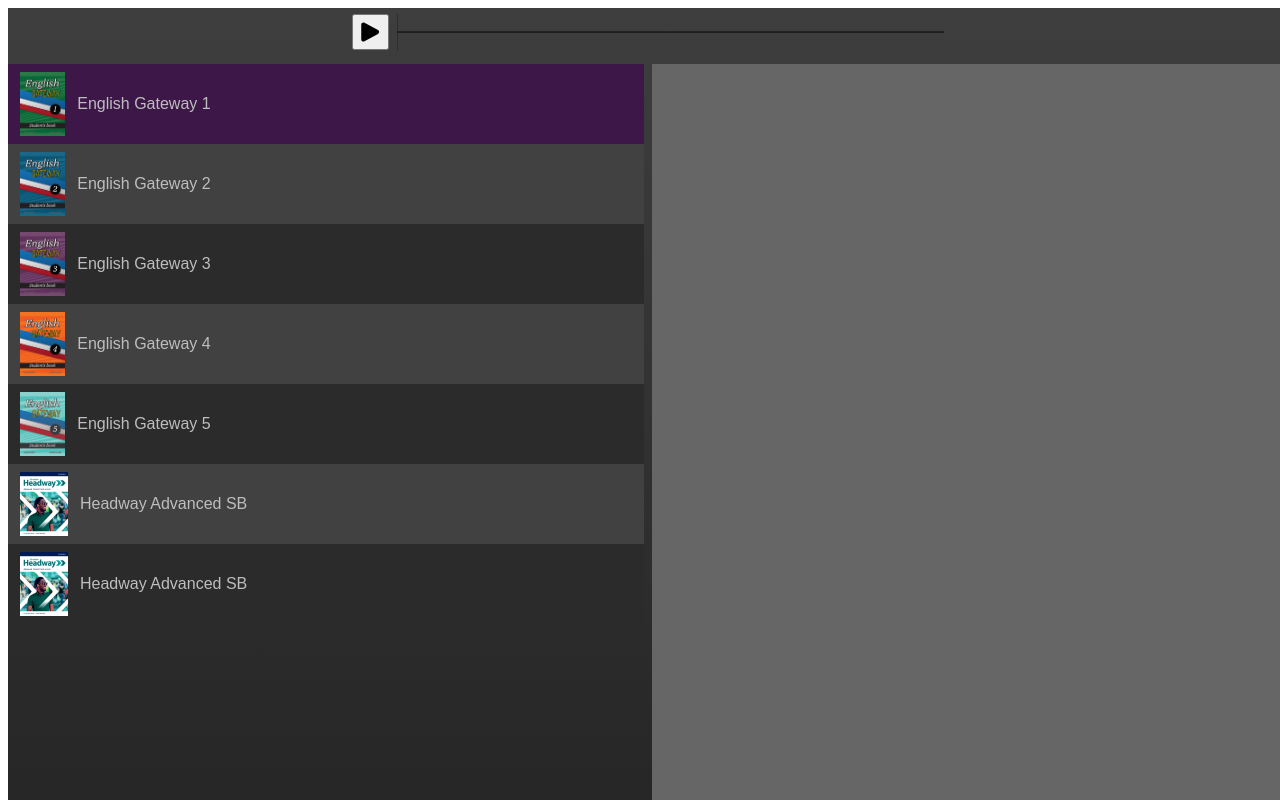
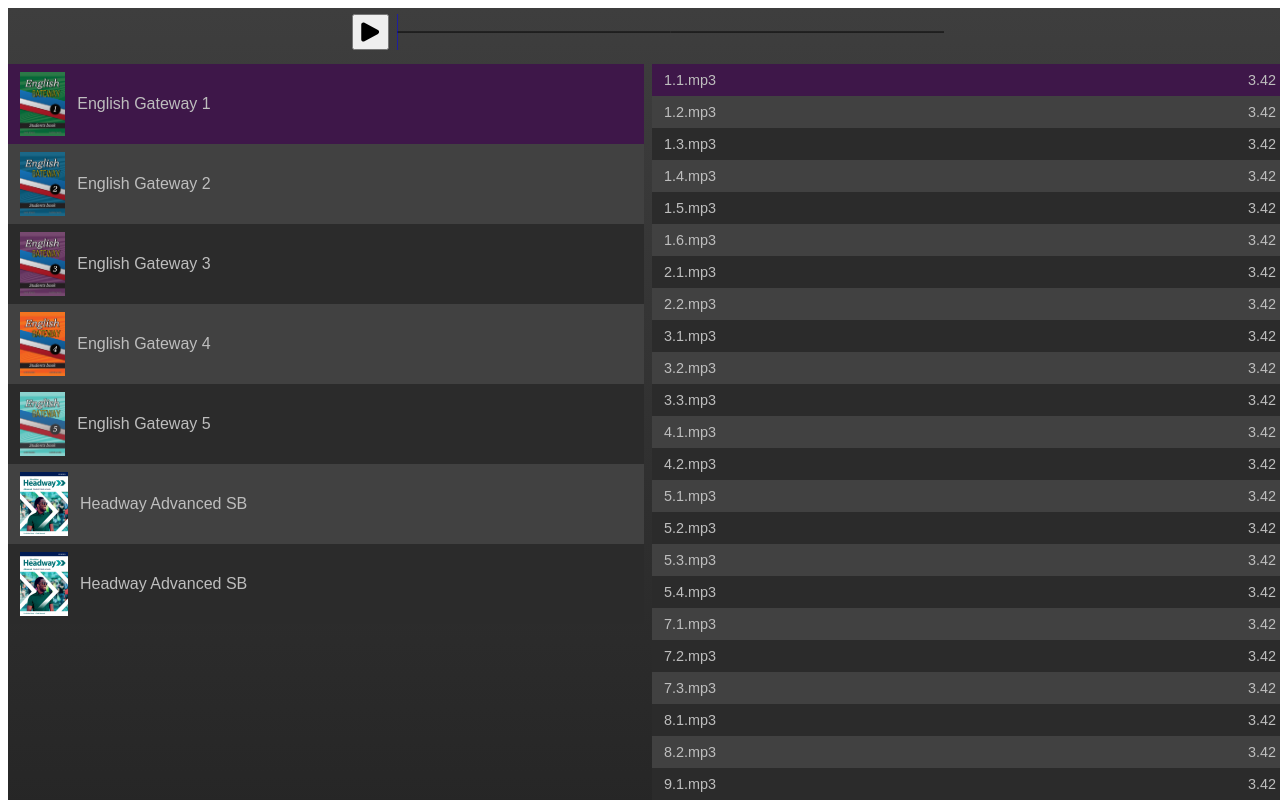
Before and after one commit to andre-rosatto/react_audio_player, a React (Create React App) app: page / in a window 1280 px wide. Built offline with nearby package versions, Linux system fonts and the light colour scheme; no server answers; the HTML template or start-up script is replaced by a standard one.

Commit message:
track listing

```diff
--- a/src/App.css
+++ b/src/App.css
@@ -26,3 +26,42 @@
 	height: 100%;
 	max-height: 100%;
 }
+
+.App ul {
+	display: flex;
+	flex-direction: column;
+	padding: 0;
+	margin: 0;
+	max-height: 100%;
+	overflow-y: auto;
+}
+
+.App li {
+	display: flex;
+	align-items: center;
+	gap: 0.75rem;
+	list-style: none;
+	max-height: 4rem;
+	padding: 0.5rem .75rem;
+	color: #bebebe;
+	background-color: #2b2b2b;
+	cursor: pointer
+}
+
+.App li.track {
+	justify-content: space-between;
+	font-size: 0.9rem;
+}
+
+.App li:nth-child(even) {
+	background-color: #414141;
+}
+
+.App li.selected-item {
+	background-color: #3e1749;
+	pointer-events: none;
+}
+
+.App li img {
+	max-height: inherit;
+}
--- a/src/App.tsx
+++ b/src/App.tsx
@@ -2,15 +2,10 @@
 import './App.css';
 import WavePlayer from './components/WavePlayer';
 import { albums } from './albums';
-import AlbumList from './components/AlbumList';
 
 export default function App() {
 	const [albumIdx, setAlbumIdx] = useState(0);
 	const [trackIdx, setTrackIdx]= useState(0);
-
-	const handleAlbumClick = (idx: number): void => {
-		setAlbumIdx(idx);
-	}
 
   return (
     <div className="App">
@@ -19,13 +14,42 @@
 					url={`./audio/${albums[albumIdx].folder}/${albums[albumIdx].tracks[trackIdx]}`}
 				/>
 			</div>
+
 			<div className='tracks-container'>
-				<AlbumList
-					albums={albums}
-					selectedIdx={albumIdx}
-					onAlbumClick={setAlbumIdx}
-				/>
-				<div style={{backgroundColor: '#666'}}></div>
+				{/* album listing */}
+				<ul>
+					{albums.map((album, idx) =>
+						<li
+							key={idx}
+							className={albumIdx === idx ? 'selected-item' : ''}
+							onClick={() => {
+								setAlbumIdx(idx);
+								setTrackIdx(0);
+							}}
+						>
+							<img
+								src={`./audio/${album.folder}/${album.coverUrl}`}
+								alt={`${album.title} cover`}
+								title={`${album.title}`}
+							/>
+							{album.title}
+						</li>
+					)}
+				</ul>
+
+				{/* track listing */}
+				<ul>
+					{albums[albumIdx].tracks.map((track, idx) =>
+						<li
+							key={idx}
+							className={trackIdx === idx ? 'track selected-item' : 'track'}
+							onClick={() => setTrackIdx(idx)}
+						>
+							<span>{track}</span>
+							<span>3.42</span>
+						</li>
+					)}
+				</ul>
 			</div>
     </div>
   );
--- a/src/components/AlbumList.tsx
+++ /dev/null
@@ -1,87 +0,0 @@
-import { CSSProperties } from "react"
-import { Album } from "../albums"
-
-interface AlbumListProps {
-	albums: Album[],
-	selectedIdx: number,
-	onAlbumClick?: (idx: number) => void
-}
-
-export default function AlbumList({
-	albums,
-	selectedIdx,
-	onAlbumClick,
-}: AlbumListProps) {
-	const styles: {
-		base: CSSProperties,
-		item: CSSProperties,
-		selectedItem: CSSProperties,
-		oddItem: CSSProperties,
-		evenItem: CSSProperties,
-		img: CSSProperties,
-	} = {
-		base: {
-			display: 'flex',
-			flexDirection: 'column',
-			padding: 0,
-			margin: 0,
-			maxHeight: '100%',
-			overflowY: 'auto'
-		},
-		item: {
-			display: 'flex',
-			alignItems: 'center',
-			gap: '0.75rem',
-			listStyle: 'none',
-			maxHeight: '4rem',
-			padding: '0.5rem .75rem',
-			color: '#bebebe',
-			cursor: 'pointer'
-		},
-		selectedItem: {
-			backgroundColor: '#3e1749',
-			pointerEvents: 'none'
-		},
-		oddItem: {
-			backgroundColor: '#2b2b2b',
-		},
-		evenItem: {
-			backgroundColor: '#414141',
-		},
-		img: {
-			maxHeight: 'inherit'
-		}
-	}
-
-	const getItemStyle = (idx: number): CSSProperties => {
-		if (idx === selectedIdx) {
-			return {...styles.item, ...styles.selectedItem};
-		} else if (idx % 2 === 0) {
-			return {...styles.item, ...styles.oddItem};
-		} else {
-			return {...styles.item, ...styles.evenItem};
-		}
-	}
-
-	return (
-		<ul style={styles.base}>
-			{ albums.map((album, idx) =>
-				<li
-					key={idx}
-					style={getItemStyle(idx)}
-					onClick={() => {
-						if (onAlbumClick) onAlbumClick(idx);
-					}}
-				>
-					<img
-						style={styles.img}
-						src={`./audio/${album.folder}/${album.coverUrl}`}
-						alt={`${album.title} cover`}
-						title={`${album.title}`}
-					/>
-					{album.title}
-				</li>
-			)}
-		</ul>
-	)
-}
--- a/src/components/WavePlayer.tsx
+++ b/src/components/WavePlayer.tsx
@@ -20,6 +20,7 @@
 			.then(arrayBuffer => audioContext.decodeAudioData(arrayBuffer))
 			.then(audioBuffer => {
 				setCurrentBuffer(audioBuffer);
+				setCurrentTime(0);
 			})
 			.catch((err) => {
 				setCurrentBuffer(null);
```
